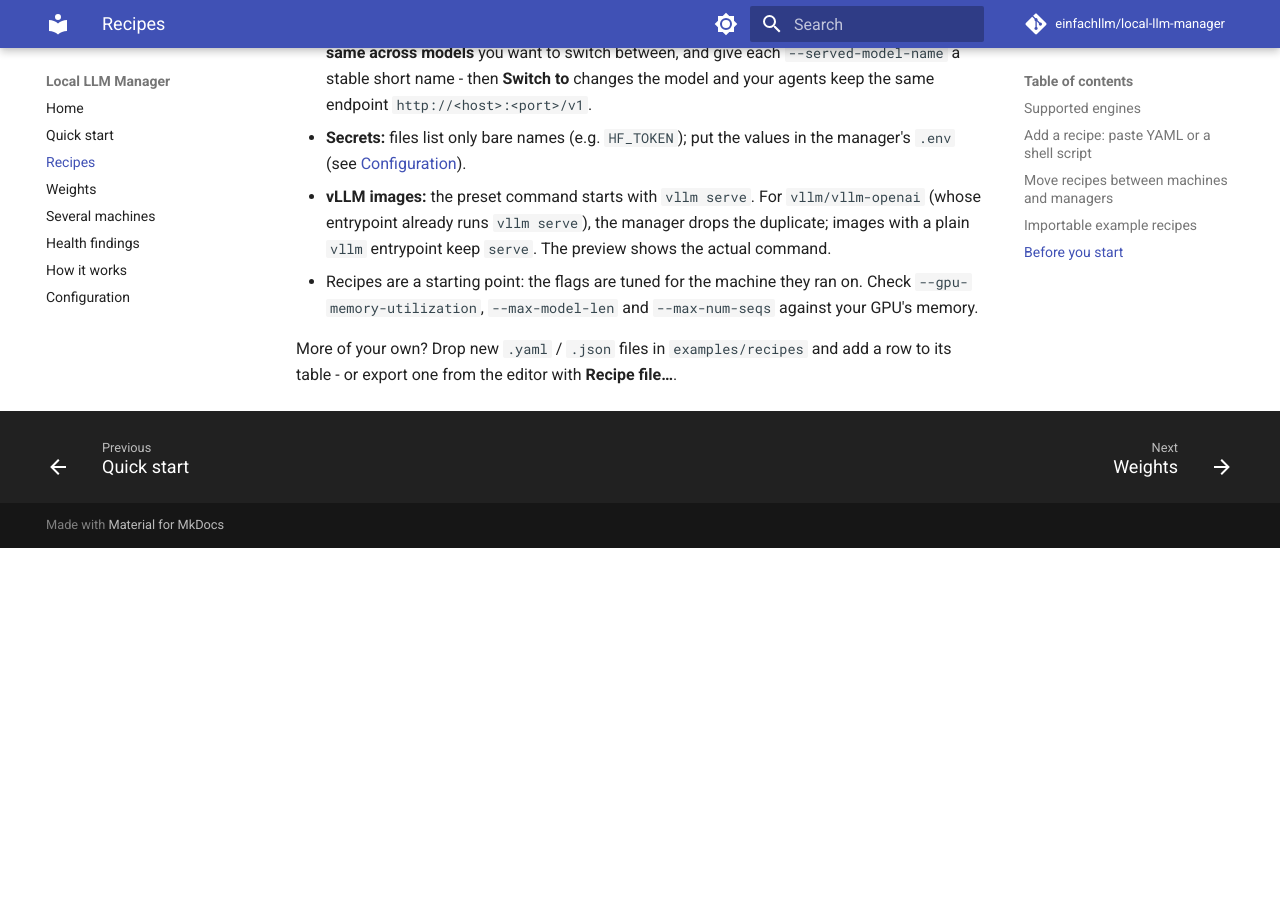
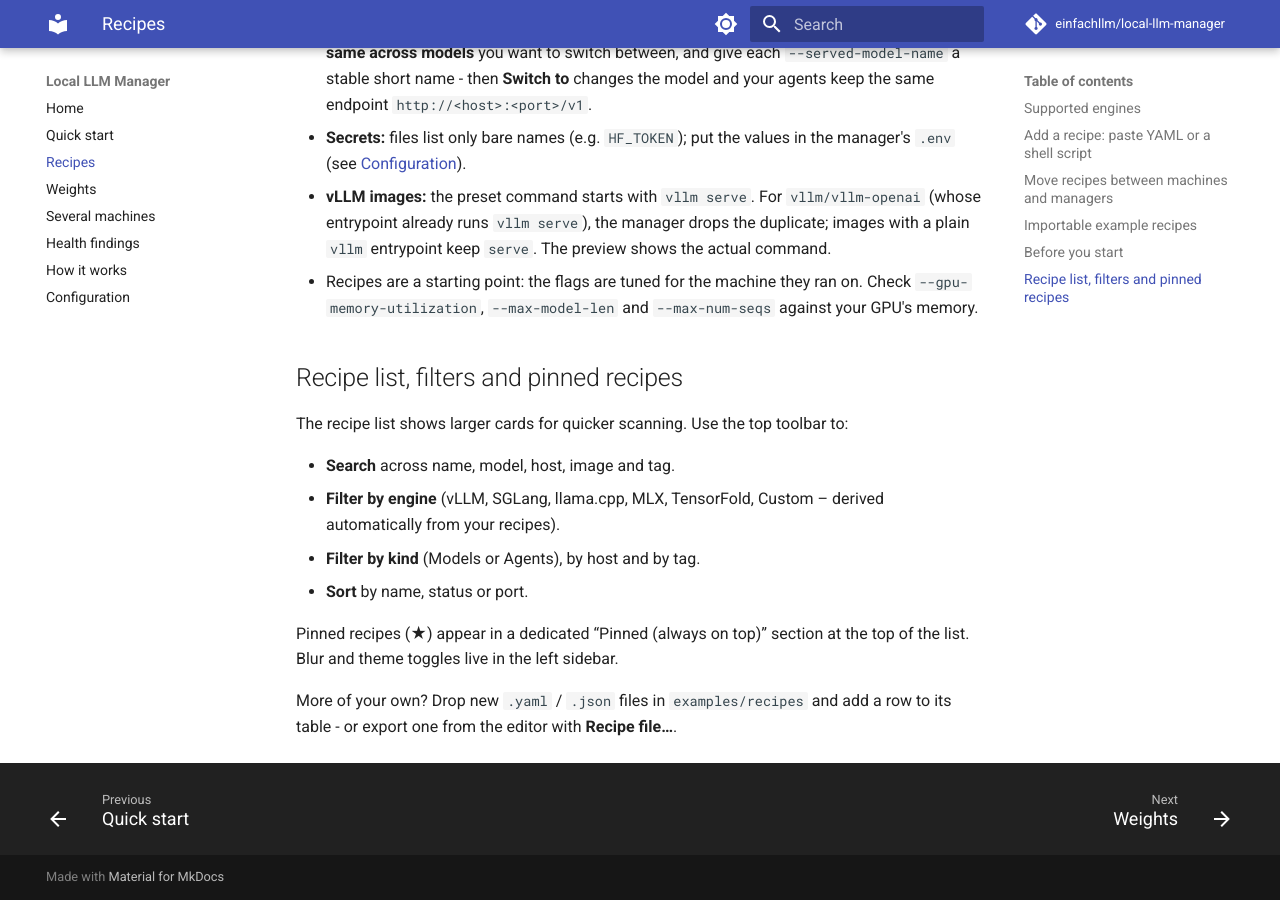
Before and after one commit to einfachllm/local-llm-manager, an MkDocs documentation site: the page built from docs/recipes.md, in a window 1280 px wide and 900 px high, scrolled down 4459 px. Built offline with MkDocs 1.6.1 and Material for MkDocs 9.7.7, drawn with Linux system fonts in a browser that asks for light colours; comment, search, counter and statistics services are not loaded; the version menu is left out; before the commit the page ends 5007 px from its top, so only the background shows below that.

Commit message:
update Docs

```diff
--- a/docs/recipes.md
+++ b/docs/recipes.md
@@ -107,4 +107,15 @@
 - **vLLM images:** the preset command starts with `vllm serve`. For `vllm/vllm-openai` (whose entrypoint already runs `vllm serve`), the manager drops the duplicate; images with a plain `vllm` entrypoint keep `serve`. The preview shows the actual command.
 - Recipes are a starting point: the flags are tuned for the machine they ran on. Check `--gpu-memory-utilization`, `--max-model-len` and `--max-num-seqs` against your GPU's memory.
 
+## Recipe list, filters and pinned recipes
+
+The recipe list shows larger cards for quicker scanning. Use the top toolbar to:
+
+- **Search** across name, model, host, image and tag.
+- **Filter by engine** (vLLM, SGLang, llama.cpp, MLX, TensorFold, Custom – derived automatically from your recipes).
+- **Filter by kind** (Models or Agents), by host and by tag.
+- **Sort** by name, status or port.
+
+Pinned recipes (★) appear in a dedicated “Pinned (always on top)” section at the top of the list. Blur and theme toggles live in the left sidebar.
+
 More of your own? Drop new `.yaml` / `.json` files in `examples/recipes` and add a row to its table - or export one from the editor with **Recipe file…**.
```
Also changed, not shown: README.md (+5 -1 lines).
